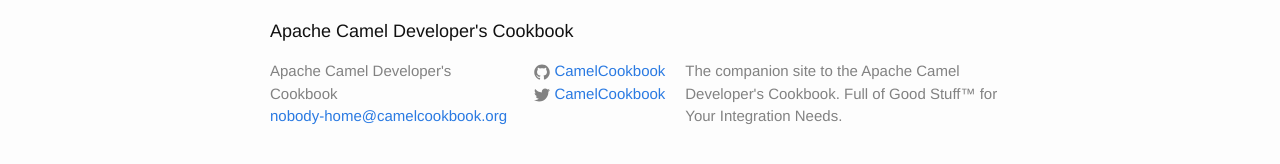
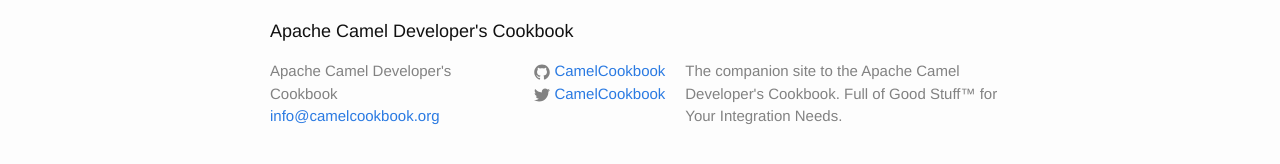
Before and after one commit to CamelCookbook/CamelCookbook.github.io, a Jekyll site: the page built from index.html, in a window 1280 px wide. Shown: the part 309-473 px from the top of the page. Built offline with Jekyll 4.4.1, drawn with Linux system fonts in a browser that asks for light colours.

Commit message:
Changed contact email

```diff
--- a/_config.yml
+++ b/_config.yml
@@ -1,6 +1,6 @@
 # Site settings
 title: Apache Camel Developer's Cookbook
-email: nobody-home@camelcookbook.org
+email: info@camelcookbook.org
 description: > # this means to ignore newlines until "baseurl:"
   The companion site to the Apache Camel Developer's Cookbook.
   Full of Good Stuff™ for Your Integration Needs.
```
